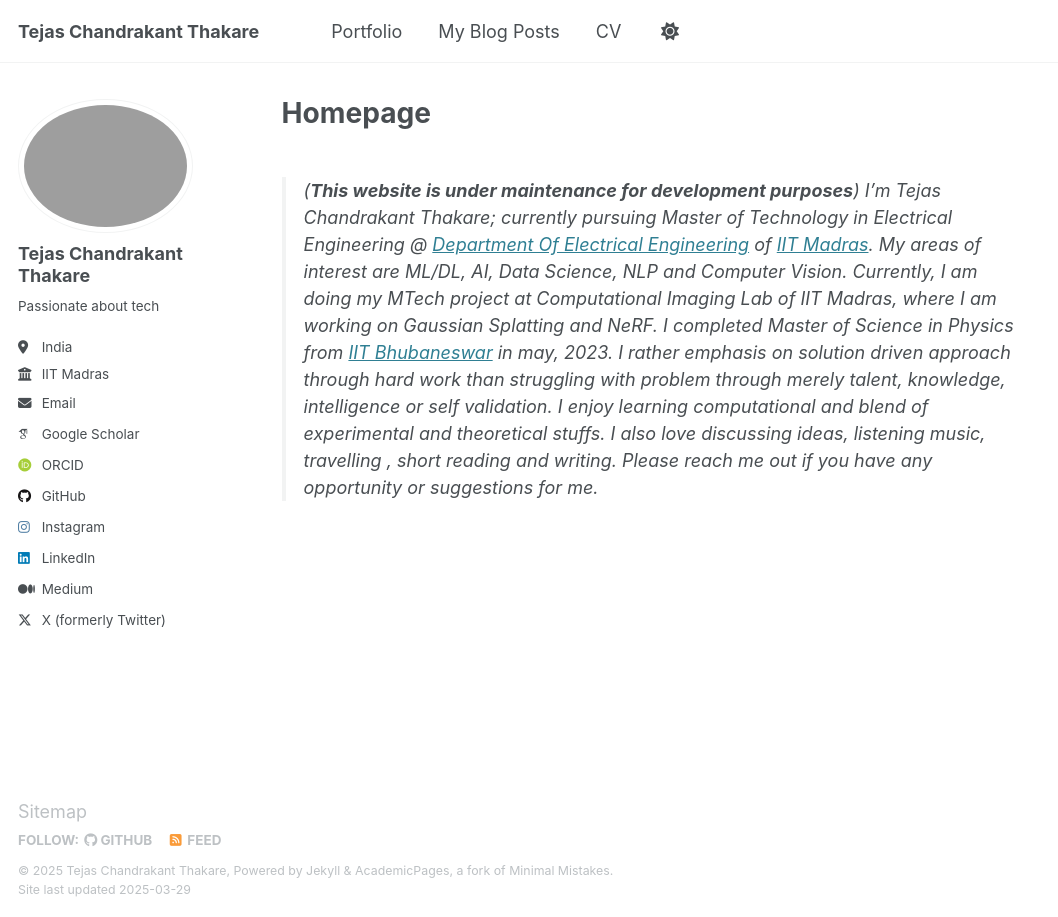
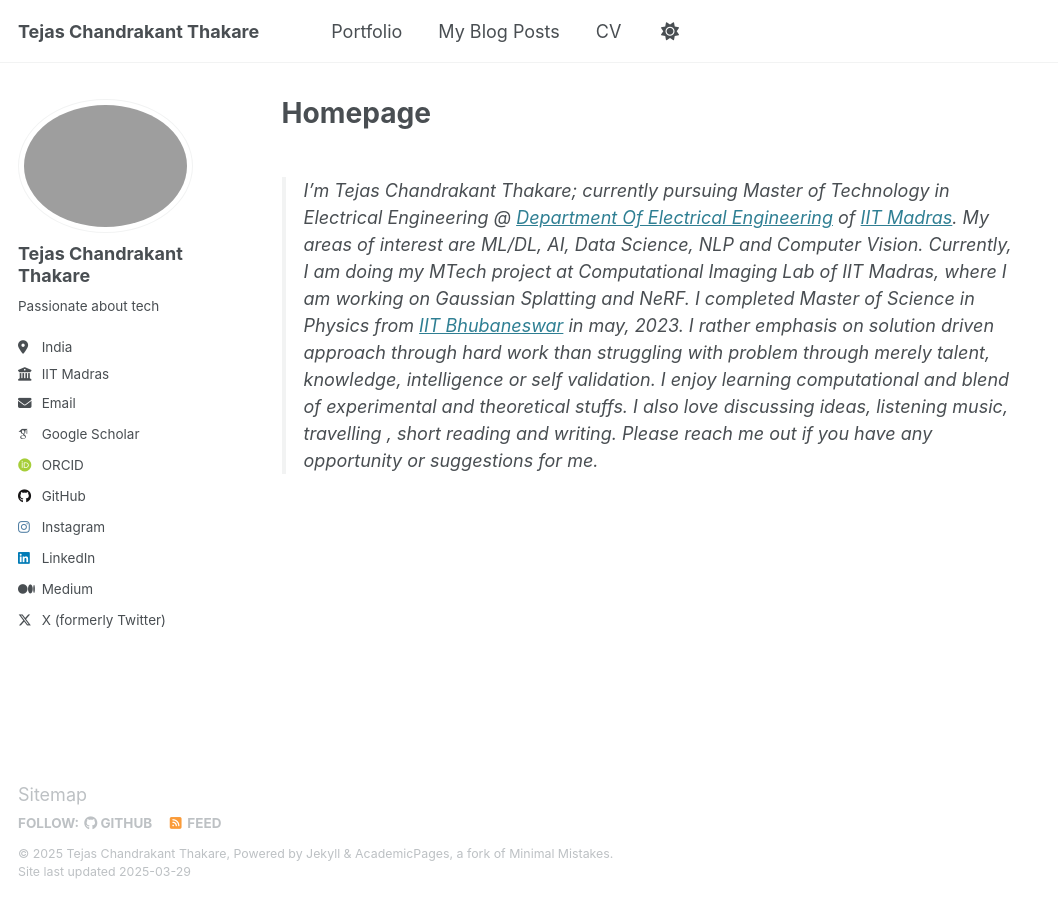
Before and after one commit to TejasCThakare/tejascthakare.github.io, a Jekyll site: the page built from _pages/about.md, in a window 1280 px wide. Shown: the whole page, without its empty margins (0-1058 px from the left). Built offline with Jekyll 4.4.1, drawn with Linux system fonts in a browser that asks for light colours; some web fonts are replaced.

Commit message:
Update about.md

```diff
--- a/_pages/about.md
+++ b/_pages/about.md
@@ -7,4 +7,4 @@ redirect_from:
   - /about.html
 ---
 
-> (**This website is under maintenance for development purposes**) I'm Tejas Chandrakant Thakare; currently pursuing Master of Technology in Electrical Engineering @ [Department Of Electrical Engineering](https://www.ee.iitm.ac.in/) of [IIT Madras](https://www.iitm.ac.in/). My areas of interest are ML/DL, AI, Data Science, NLP and Computer Vision. Currently, I am doing my MTech project at Computational Imaging Lab of IIT Madras, where I am working on Gaussian Splatting and NeRF. I completed Master of Science in Physics from [IIT Bhubaneswar](https://www.iitbbs.ac.in/) in may, 2023. I rather emphasis on solution driven approach through hard work than struggling with problem through merely talent, knowledge, intelligence or self validation. I enjoy learning computational and blend of experimental and theoretical stuffs. I also love discussing ideas, listening music, travelling , short reading and writing.  Please reach me out if you have any opportunity or suggestions for me.
+> I'm Tejas Chandrakant Thakare; currently pursuing Master of Technology in Electrical Engineering @ [Department Of Electrical Engineering](https://www.ee.iitm.ac.in/) of [IIT Madras](https://www.iitm.ac.in/). My areas of interest are ML/DL, AI, Data Science, NLP and Computer Vision. Currently, I am doing my MTech project at Computational Imaging Lab of IIT Madras, where I am working on Gaussian Splatting and NeRF. I completed Master of Science in Physics from [IIT Bhubaneswar](https://www.iitbbs.ac.in/) in may, 2023. I rather emphasis on solution driven approach through hard work than struggling with problem through merely talent, knowledge, intelligence or self validation. I enjoy learning computational and blend of experimental and theoretical stuffs. I also love discussing ideas, listening music, travelling , short reading and writing.  Please reach me out if you have any opportunity or suggestions for me.
```
